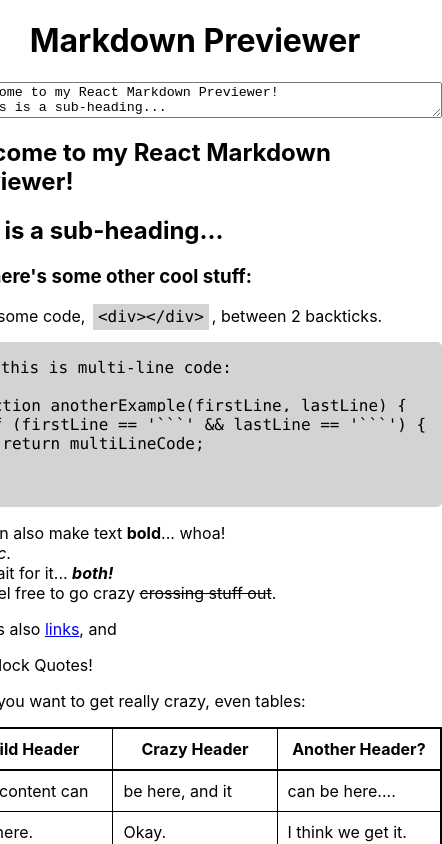
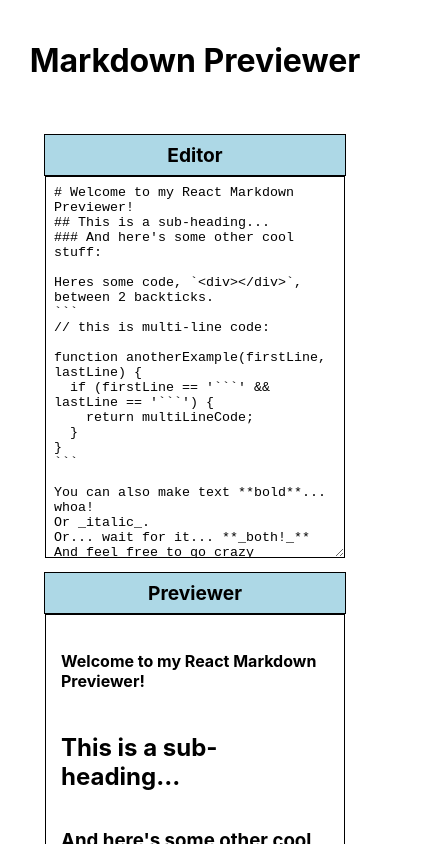
Before and after one commit to fpelletier-gh/markdown-previewer, a React (Create React App) app: page / in a window 390 px wide. Shown: the top 844 px of the page, 442 px wide, since content can reach past the window. Built offline with nearby package versions, Linux system fonts and the light colour scheme.

Commit message:
Add responsive style

```diff
--- a/src/App.js
+++ b/src/App.js
@@ -16,18 +16,33 @@ function App() {
   return (
     <main className="main">
       <header>
-        <h1 className="primary-header">Markdown Previewer</h1>
+        <h1 className="primary-heading">Markdown Previewer</h1>
       </header>
+      <article className="main-section">
+        <section className="editor-container">
+          <div className="editor-heading">
+            <h2 className="secondary-heading">Editor</h2>
+          </div>
+          <section className="editor-section">
             <textarea
               id="editor"
               defaultValue={defaultEditorValue}
               onChange={handleText}
               onLoad={handleText}
             ></textarea>
+          </section>
+        </section>
+        <section className="preview-container">
+          <div className="preview-heading">
+            <h2 className="secondary-heading">Previewer</h2>
+          </div>
           <section
             id="preview"
             dangerouslySetInnerHTML={{ __html: html }}
           ></section>
+        </section>
+      </article>
+      <footer id="footer">Created by Francis Pelletier</footer>
     </main>
   );
 }
--- a/src/App.scss
+++ b/src/App.scss
@@ -1,18 +1,129 @@
+:root {
+  --light-blue: lightblue;
+  --light-gray: lightgray;
+  --small-border: 1px solid;
+  --border-color: black;
+}
+
 .main {
   display: grid;
-  grid-template-columns: repeat(1fr, 4);
+  grid-template-columns: repeat(1fr, 2);
   grid-template-rows: auto;
+  grid-template-areas:
+    "header header"
+    "main main"
+    "footer footer";
   justify-content: center;
+  align-items: stretch;
+  gap: 2rem;
+  padding: 20px;
 }
 
 header {
+  grid-area: header;
   display: flex;
   justify-content: center;
 }
 
+.primary-heading {
+  text-align: center;
+}
+
+.secondary-heading {
+  margin: 0.5rem 0;
+  font-size: 1.2rem;
+}
+
+.main-section {
+  grid-area: main;
+  height: 100%;
+  display: flex;
+  flex-direction: column;
+  gap: 2rem;
+  justify-content: center;
+  align-items: center;
+}
+
+.editor-container {
+  grid-area: editor;
+  width: 500px;
+  max-width: 500px;
+  display: flex;
+  height: 500px;
+  display: flex;
+  flex-direction: column;
+  justify-content: flex-start;
+  align-items: center;
+}
+
+.editor-heading {
+  display: flex;
+  justify-content: center;
+  align-items: center;
+  width: 100%;
+  border: var(--small-border);
+  border-color: var(--border-color);
+  background-color: var(--light-blue);
+}
+
+.editor-section {
+  display: flex;
+  justify-content: flex-start;
+  align-items: flex-start;
+  width: 100%;
+  height: 100%;
+  margin: 0;
+  padding: 0;
+}
+
+#editor {
+  margin: 0;
+  padding: 0;
+  resize: vertical;
+  border: none;
+  width: 100%;
+  height: 100%;
+  padding: 0.5rem;
+  border: var(--small-border);
+  border-color: var(--border-color);
+}
+
+.preview-container {
+  grid-area: preview;
+  max-width: 500px;
+  display: flex;
+  height: 100%;
+  display: flex;
+  flex-direction: column;
+  justify-content: flex-start;
+  align-items: center;
+}
+
+.preview-heading {
+  display: flex;
+  justify-content: center;
+  align-items: center;
+  width: 100%;
+  border: var(--small-border);
+  border-color: var(--border-color);
+  background-color: var(--light-blue);
+}
+
 #preview {
+  grid-area: preview;
+  justify-self: stretch;
+  align-self: stretch;
+  max-width: 500px;
+  display: flex;
+  flex-direction: column;
+  justify-content: center;
+  align-items: center;
+  padding: 15px;
+  border: var(--small-border);
+  border-color: var(--border-color);
+
   img {
-    max-width: 500px;
+    max-width: 400px;
   }
 
   code {
@@ -23,8 +134,10 @@ header {
 
   pre {
     padding: 1rem;
-    background-color: lightgray;
+    max-width: 90%;
+    background-color: var(--light-gray);
     border-radius: 5px;
+    overflow-x: auto;
   }
 
   table {
@@ -45,3 +158,42 @@ header {
     padding: 10px;
   }
 }
+
+#footer {
+  grid-area: footer;
+  display: flex;
+  justify-content: center;
+  align-items: center;
+}
+
+@media (max-width: 540px) {
+  .editor-container {
+    width: 300px;
+    max-width: 300px;
+  }
+
+  .preview-container {
+    width: 300px;
+    max-width: 300px;
+  }
+}
+
+@media (min-width: 1100px) {
+  .main {
+    display: grid;
+    grid-template-columns: repeat(1fr, 2);
+    grid-template-rows: auto;
+    grid-template-areas:
+      "header header"
+      "main main"
+      "footer footer";
+  }
+
+  .main-section {
+    flex-direction: row;
+  }
+
+  .editor-container {
+    height: 100%;
+  }
+}
--- a/src/index.scss
+++ b/src/index.scss
@@ -1,13 +1,14 @@
 body {
   margin: 0;
-  font-family: -apple-system, BlinkMacSystemFont, 'Segoe UI', 'Roboto', 'Oxygen',
-    'Ubuntu', 'Cantarell', 'Fira Sans', 'Droid Sans', 'Helvetica Neue',
+  font-family: -apple-system, BlinkMacSystemFont, "Segoe UI", "Roboto", "Oxygen",
+    "Ubuntu", "Cantarell", "Fira Sans", "Droid Sans", "Helvetica Neue",
     sans-serif;
   -webkit-font-smoothing: antialiased;
   -moz-osx-font-smoothing: grayscale;
+  box-sizing: border-box;
 }
 
 code {
-  font-family: source-code-pro, Menlo, Monaco, Consolas, 'Courier New',
+  font-family: source-code-pro, Menlo, Monaco, Consolas, "Courier New",
     monospace;
 }
```
Lines whose indentation alone changed are shown as unchanged.
